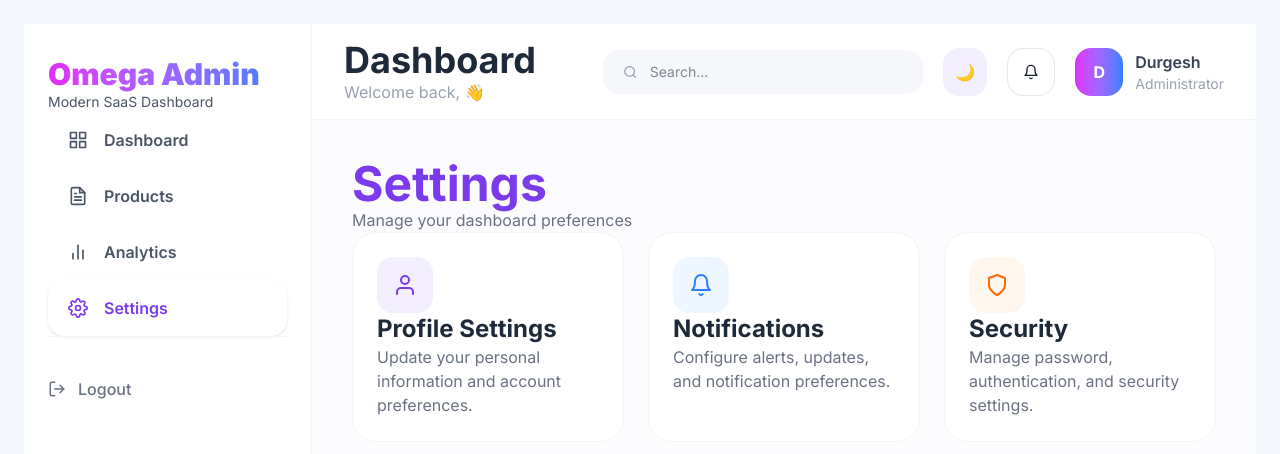
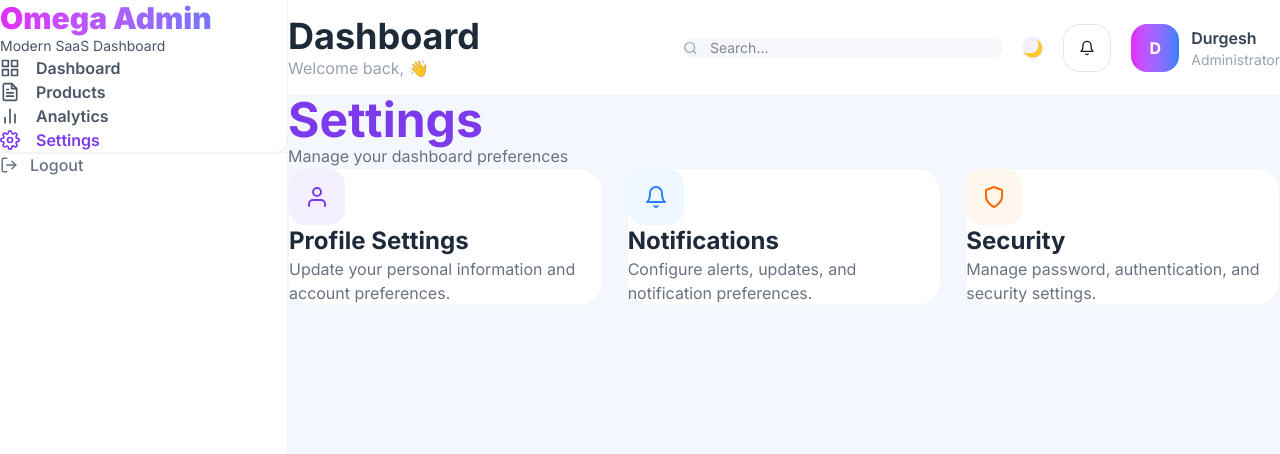
Before and after one commit to Durgeshgupta191/Omega_Admin, a React (Vite) app: page /settings in a window 1280 px wide. Shown: the top 454 px of the page. Built offline with nearby package versions, Linux system fonts and the light colour scheme.

Commit message:
Updated Omega Admin dashboard UI and functionality

```diff
--- a/src/components/layout/Layout.jsx
+++ b/src/components/layout/Layout.jsx
@@ -1,27 +1,24 @@
-import { Outlet } from "react-router-dom";
-
 import Sidebar from "./Sidebar";
 import Navbar from "./Navbar";
-import MobileSidebar from "./MobileSidebar";
+import { Outlet } from "react-router-dom";
 
 const Layout = () => {
   return (
-    <div className="min-h-screen p-2 md:p-6 bg-[#f4f7fb]">
+    <div className="min-h-screen bg-[#f5f7ff] dark:bg-[#0f172a] flex">
 
-      <div className="flex bg-[#f5f7fb] dark:bg-[#0f172a] min-h-screen transition-all duration-300">
+      {/* Sidebar */}
+      <Sidebar />
 
-        <Sidebar />
+      {/* Main */}
+      <div className="flex-1 flex flex-col">
 
-        <MobileSidebar />
+        {/* Navbar */}
+        <Navbar />
 
-        <div className="flex-1 flex flex-col bg-[#fcfcff]">
-
-          <Navbar />
-
-          <main className="p-4 md:p-10">
-            <Outlet />
-          </main>
-        </div>
+        {/* Page Content */}
+        <main className="flex-1 p-6 md:p-10 overflow-x-hidden">
+          <Outlet />
+        </main>
       </div>
     </div>
   );
--- a/src/index.css
+++ b/src/index.css
@@ -6,21 +6,27 @@
 
 * {
   margin: 0;
-  padding: 100;
+  padding: 0;
   box-sizing: border-box;
 }
 
+html,
+body,
+#root {
+  min-height: 100%;
+  width: 100%;
+}
+
 body {
-  background: linear-gradient(
-    135deg,
-    #c026d3 0%,
-    #7c3aed 40%,
-    #2563eb 100%
-  );
-
-  min-height: 100vh;
+  background: #f5f7ff;
   color: #111827;
   font-family: Inter, sans-serif;
+}
+
+/* Dark Mode */
+.dark body {
+  background: #0f172a;
+  color: white;
 }
 
 /* Scrollbar */
@@ -32,8 +38,3 @@ body {
   background: #a78bfa;
   border-radius: 20px;
 }
-
-.dark body {
-  background: #0f172a;
-  color: white;
-}
```
